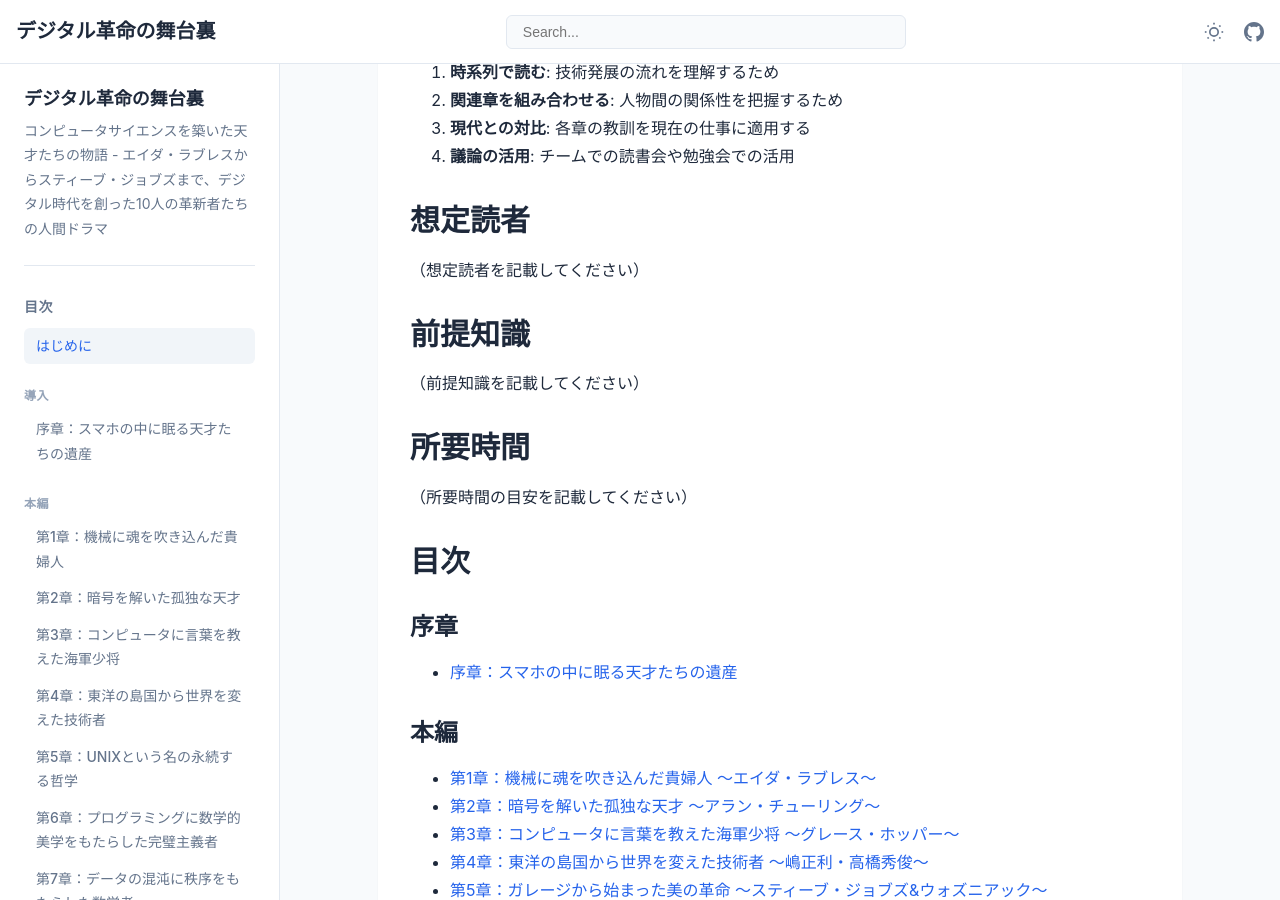
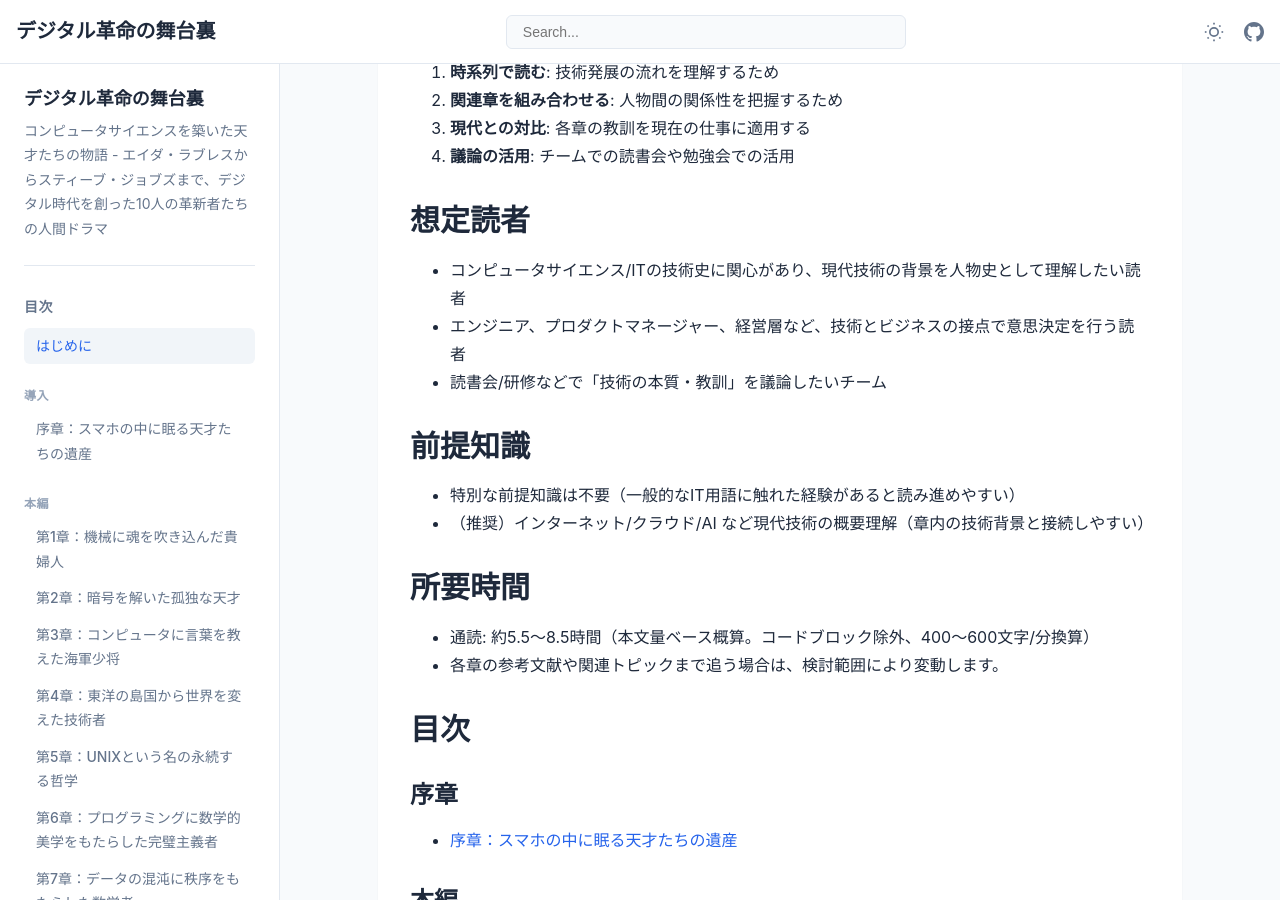
Before and after one commit to itdojp/cs-visionaries-book, a Jekyll site: the page built from docs/index.md, in a window 1280 px wide and 900 px high, scrolled down 2569 px. Built offline with Jekyll 4.4.1, drawn with Linux system fonts in a browser that asks for light colours.

Commit message:
docs: fill top page audience, prerequisites and reading time (#85)

```diff
--- a/docs/index.md
+++ b/docs/index.md
@@ -82,13 +82,17 @@ order: 1
 4. **議論の活用**: チームでの読書会や勉強会での活用
 
 ## 想定読者
-（想定読者を記載してください）
+- コンピュータサイエンス/ITの技術史に関心があり、現代技術の背景を人物史として理解したい読者
+- エンジニア、プロダクトマネージャー、経営層など、技術とビジネスの接点で意思決定を行う読者
+- 読書会/研修などで「技術の本質・教訓」を議論したいチーム
 
 ## 前提知識
-（前提知識を記載してください）
+- 特別な前提知識は不要（一般的なIT用語に触れた経験があると読み進めやすい）
+- （推奨）インターネット/クラウド/AI など現代技術の概要理解（章内の技術背景と接続しやすい）
 
 ## 所要時間
-（所要時間の目安を記載してください）
+- 通読: 約5.5〜8.5時間（本文量ベース概算。コードブロック除外、400〜600文字/分換算）
+- 各章の参考文献や関連トピックまで追う場合は、検討範囲により変動します。
 
 ## 目次
 
```
